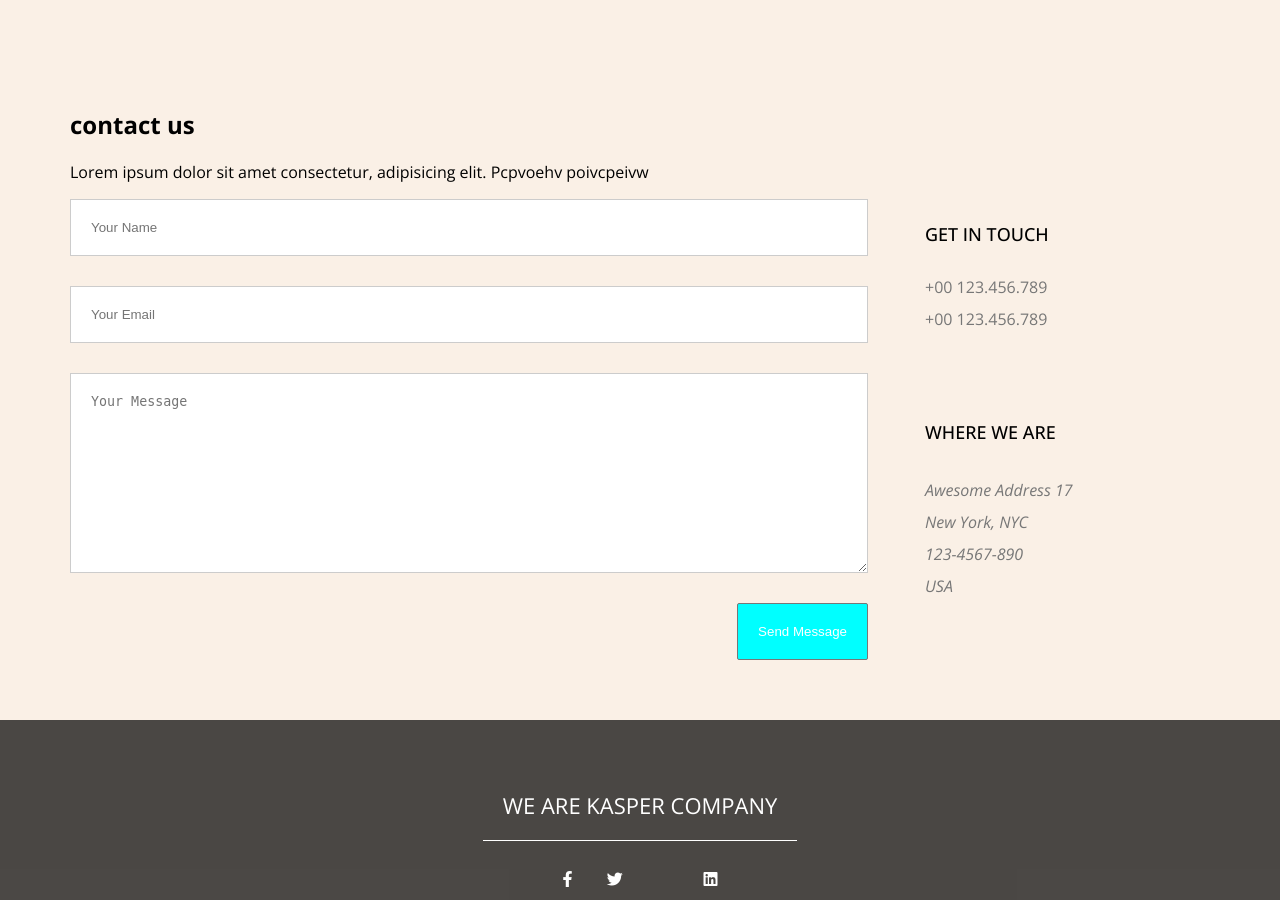
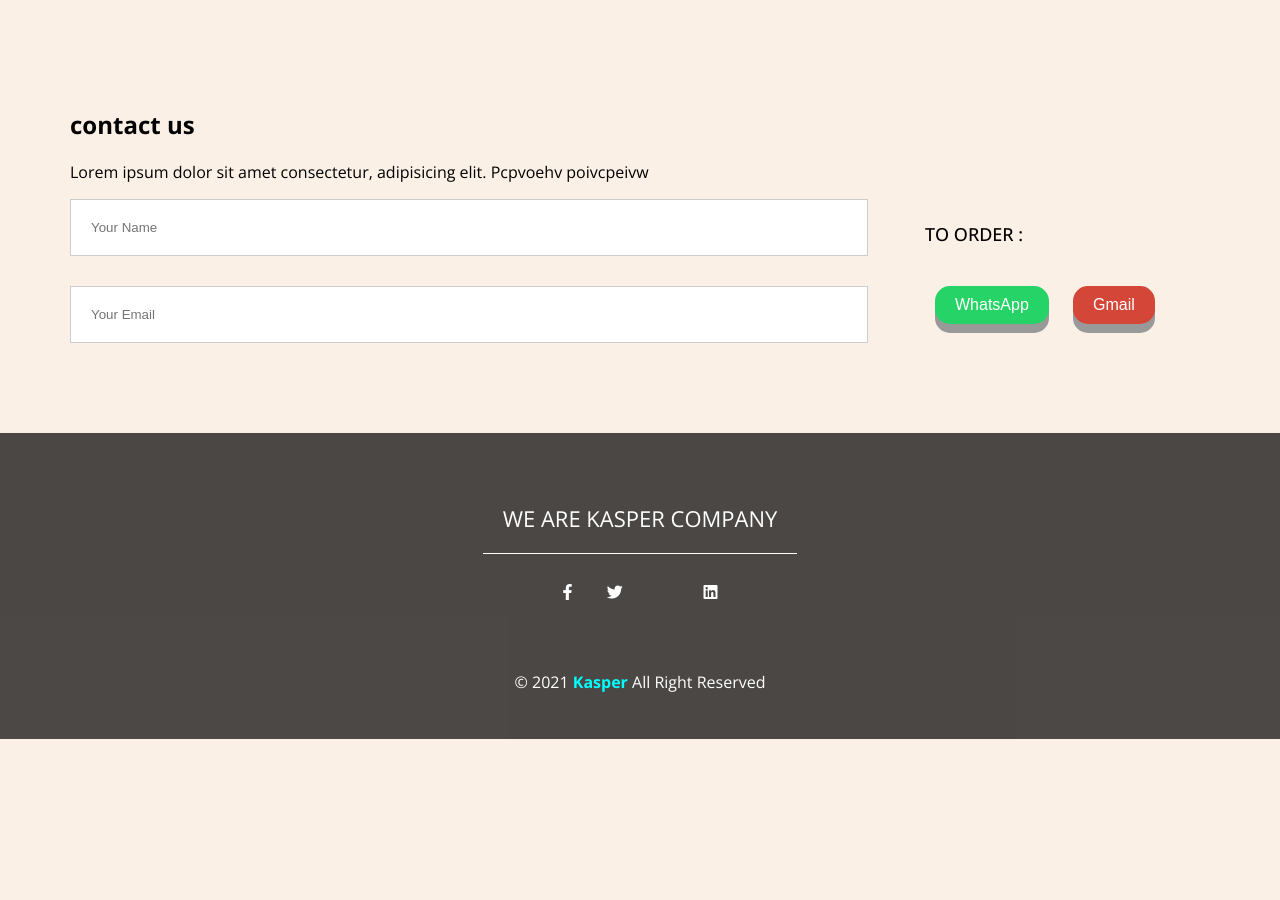
Before and after one commit to mohamadalnabhan/csci390, a PHP site: page / in a window 1280 px wide. Shown: the part 1672-2572 px from the top of the page. After the commit the page ends 2411 px from the top, so only its background shows below. Run offline with PHP 8.4, Linux system fonts and the light colour scheme; some web fonts are replaced.

Commit message:
Update index.php

```diff
--- a/index.php
+++ b/index.php
@@ -402,15 +402,42 @@
           <form action="">
             <input class="main-input" type="text" name="name" placeholder="Your Name" />
             <input class="main-input" type="email" name="mail" placeholder="Your Email" />
-            <textarea class="main-input" name="message" placeholder="Your Message"></textarea>
-            <input type="submit" value="Send Message" />
+
+
           </form>
           <div class="info">
-            <h4>Get In Touch</h4>
-            <span class="phone">+00 123.456.789</span>
-            <span class="phone">+00 123.456.789</span>
-            <h4>Where We Are</h4>
-          <address>Awesome Address 17<br />New York, NYC<br />123-4567-890<br />USA</address>
+            <h4  id="targetSection" >to order :</h4>
+
+    <style>
+        .button {
+            display: inline-block;
+            padding: 10px 20px;
+            font-size: 16px;
+            cursor: pointer;
+            text-align: center;
+            text-decoration: none;
+            outline: none;
+            color: #fff;
+            background-color: #4CAF50;
+            border: none;
+            border-radius: 15px;
+            box-shadow: 0 9px #999;
+            margin: 10px;
+        }
+
+        .button:hover {background-color: #3e8e41}
+
+        .button:active {
+            background-color: #3e8e41;
+            box-shadow: 0 5px #666;
+            transform: translateY(4px);
+        }
+
+        .whatsapp { background-color: #25D366; }
+        .gmail { background-color: #D44638; }
+    </style>
+    <button class="button whatsapp" onclick="window.open('https://wa.me/+96181670354')">WhatsApp</button>
+    <button class="button gmail" onclick="window.open('mailto:mohamadalnabhanbusn@gmail.com', '_blank')">Gmail</button>
           </div>
           </div>
         </div>
```
Also changed, not shown: other parts of index.php (+13 -13 lines).
